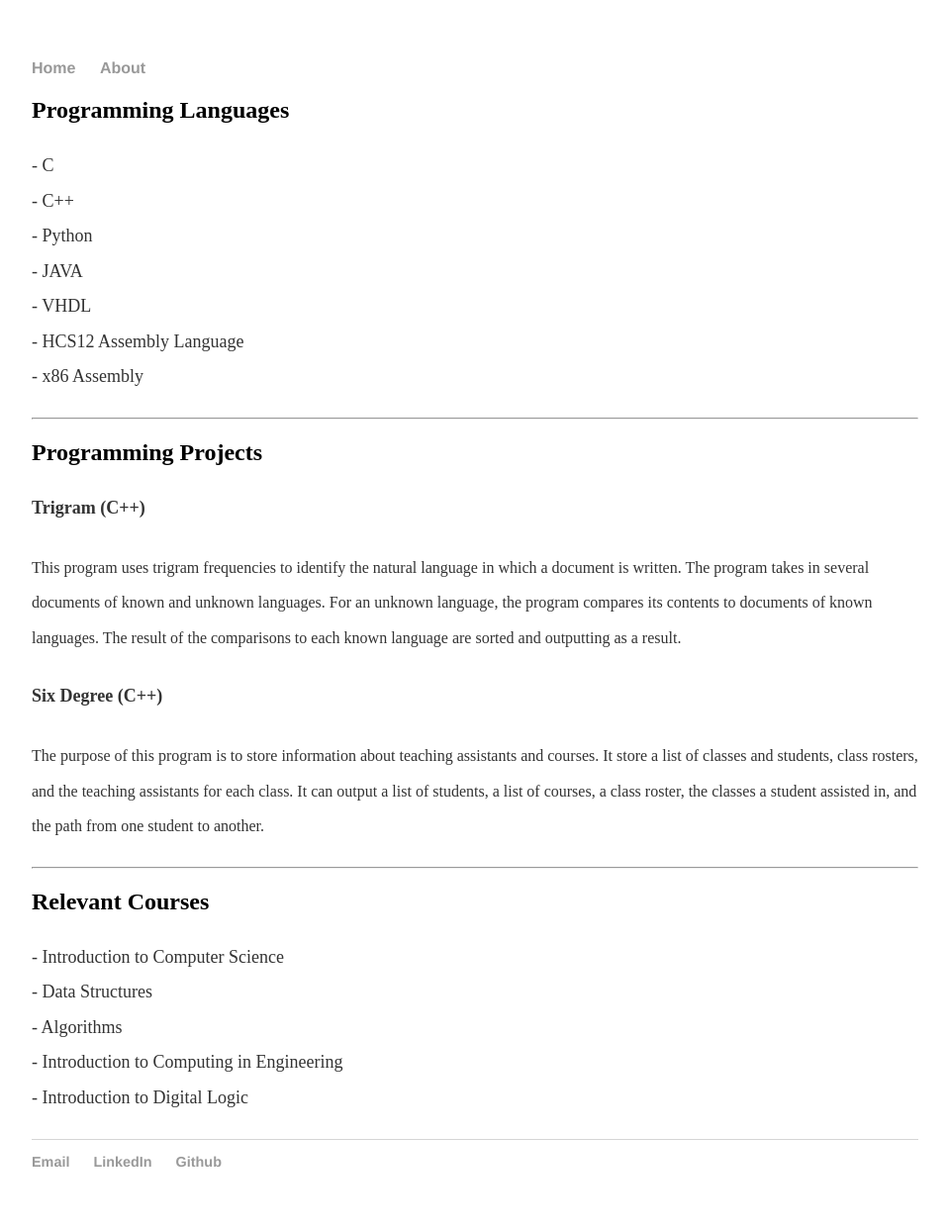
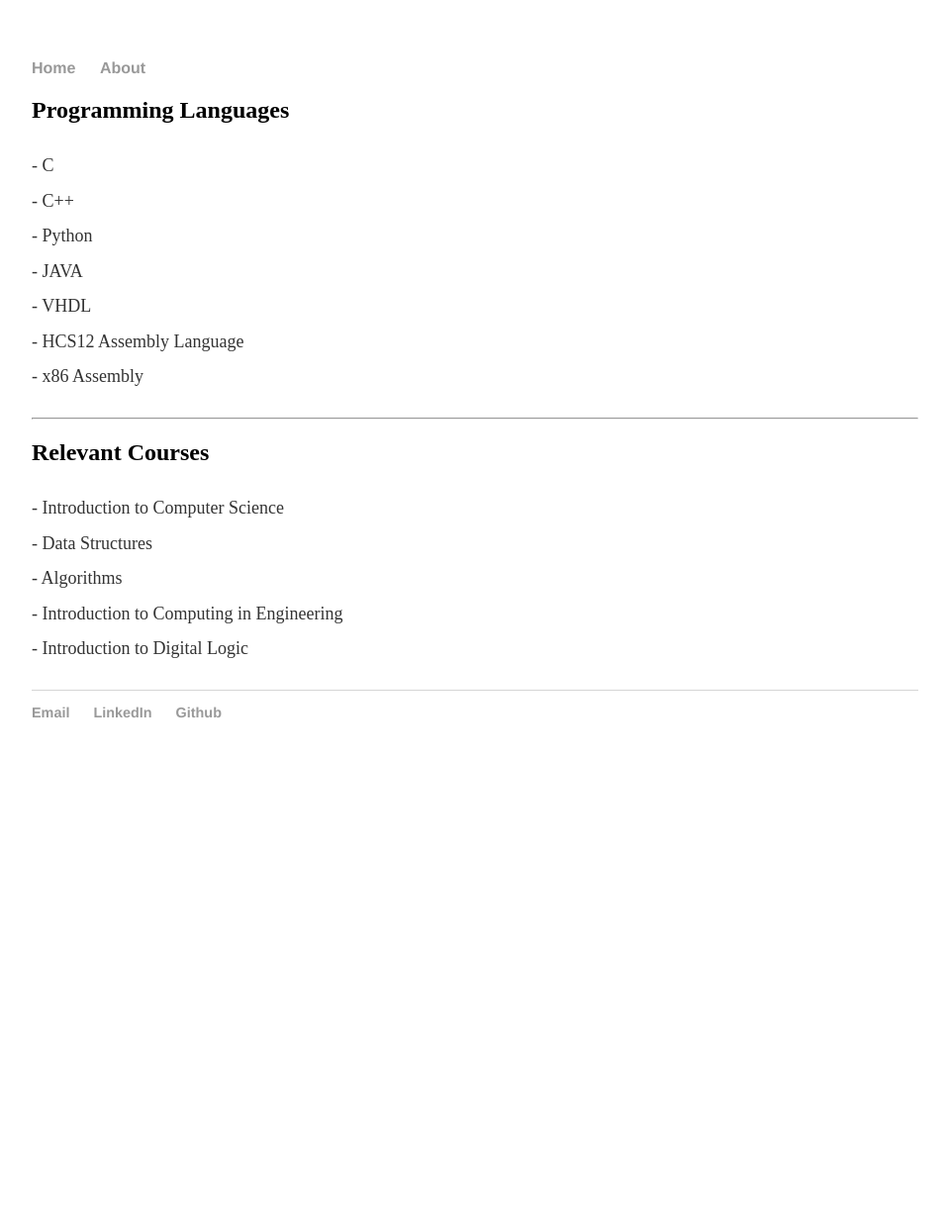
Before and after one commit to Winnie-Zheng/winnie-zheng.github.io, a Jekyll site: the page built from About/index.html, in a window 1280 px wide. Shown: the whole page at 99% size, without its empty margins (160-1119 px from the left). Built offline with Jekyll 4.4.1, drawn with Linux system fonts in a browser that asks for light colours; after the commit the page ends 900 px from its top, so only the background shows below that.

Commit message:
Update index.html

```diff
--- a/About/index.html
+++ b/About/index.html
@@ -13,12 +13,6 @@ title: Winnie Zheng
       - HCS12 Assembly Language<br />
       - x86 Assembly</font></p>
   <hr></hr>
-  <h2>Programming Projects</h2>
-    <p><font size=4><strong>Trigram (C++)</strong></font></p>
-      <p><font size=3>This program uses trigram frequencies to identify the natural language in which a document is written. The program takes in several documents of known and unknown languages. For an unknown language, the program compares its contents to documents of known languages. The result of the comparisons to each known language are sorted and outputting as a result.</font></p>
-    <p><font size=4><strong>Six Degree (C++)</strong></font></p>
-      <p><font size=3>The purpose of this program is to store information about teaching assistants and	courses. It store a list of classes and students, class rosters, and the teaching assistants for each class. It can output a list of students, a	list of courses, a class roster, the classes a student assisted in, and the path from one student to another.</font></p>
-  <hr></hr>
   <h2>Relevant Courses</h2>
     <p><font size=4>
       - Introduction to Computer Science<br />
```
